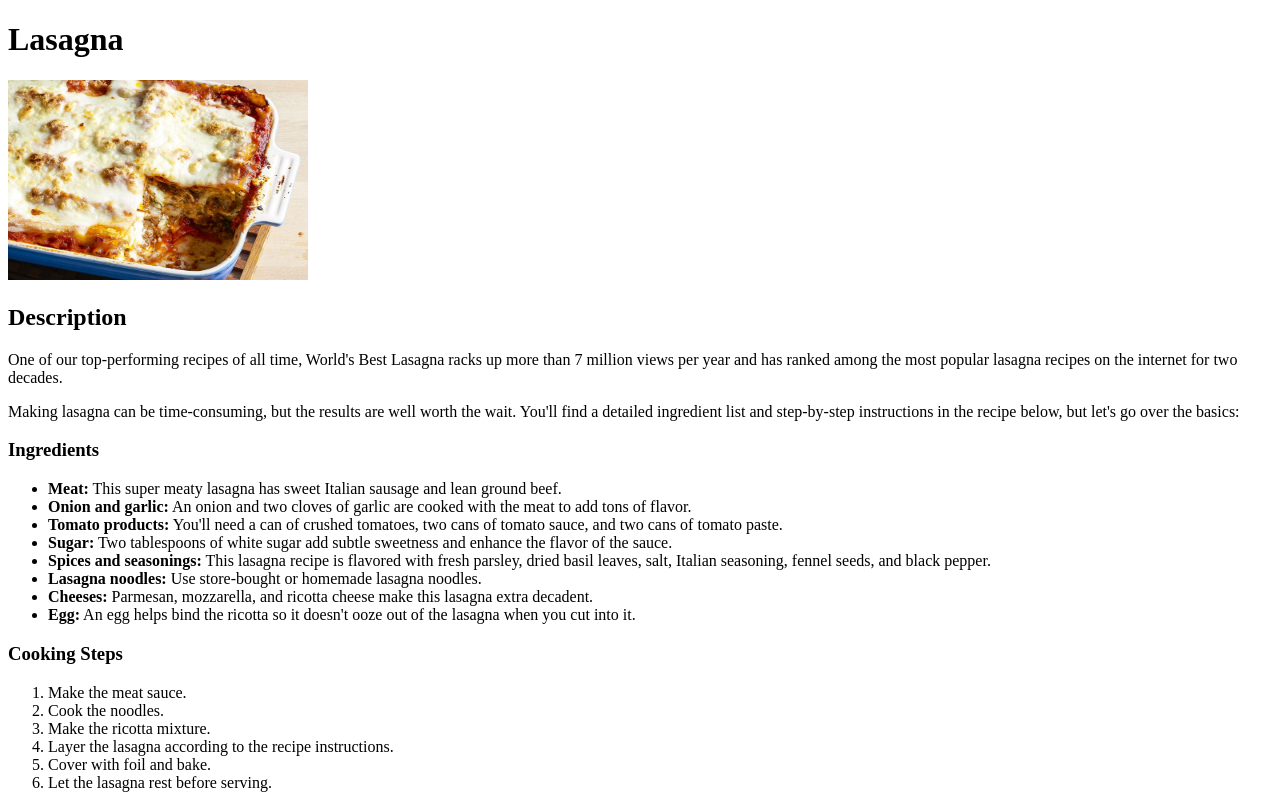
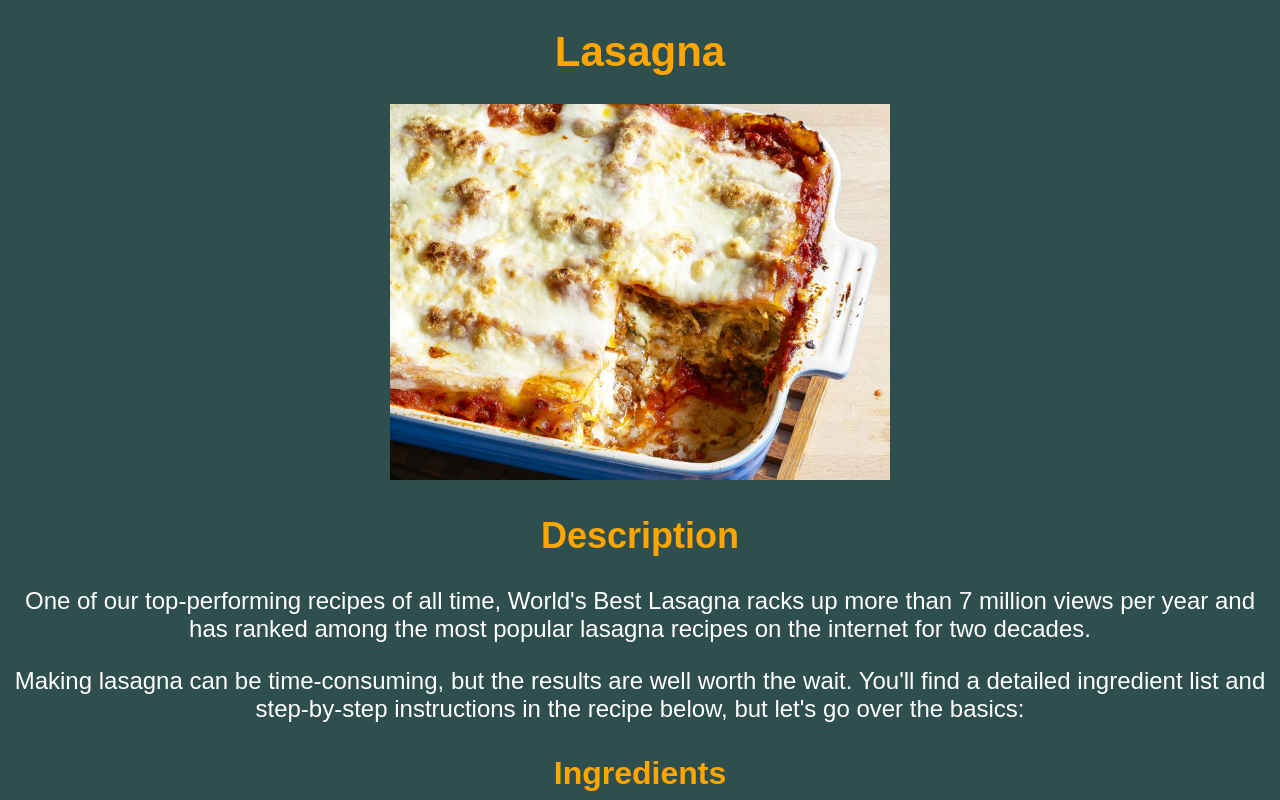
Before and after one commit to TKP888/odin-recipes, a plain HTML site: page recipes/lasagna.html in a window 1280 px wide. Shown: the top 800 px of the page. Drawn offline with Linux system fonts and the light colour scheme.

Commit message:
CSS update
Updating CSS to add styling to webpages

```diff
--- a/recipes/lasagna.html
+++ b/recipes/lasagna.html
@@ -2,6 +2,7 @@
 <html lang="en">
 <head>
 <meta charset="utf-8">
+<link rel="stylesheet" href="../styles.css">
 <title>Lasagna recipe</title>
 
 </head>
--- /dev/null
+++ b/styles.css
@@ -0,0 +1,45 @@
+
+
+
+
+
+body, p {
+    background-color: darkslategrey;
+    font-family: Arial, Helvetica, sans-serif;
+    font-size: 24px;
+    text-align: center;
+    color: white;
+
+}
+
+h1, h2, h3{
+    font-weight: bolder;
+    font-size: 42px;
+    color: orange;
+}
+
+
+
+h2 {
+    font-size: 36px;
+    text-align: auto;
+}
+
+h3 {
+    font-size: 32px;
+    text-align: auto;
+}
+
+strong {
+    color: orange;
+}
+
+ol, ul {
+    text-align: left;
+    color: white;
+}
+
+img {
+    width: 500px;
+    height: auto;
+}
```
Also changed, not shown: index.html (+1 -0 lines), recipes/mac-and-cheese.html (+1 -0 lines), recipes/tuna-steak.html (+1 -0 lines).
